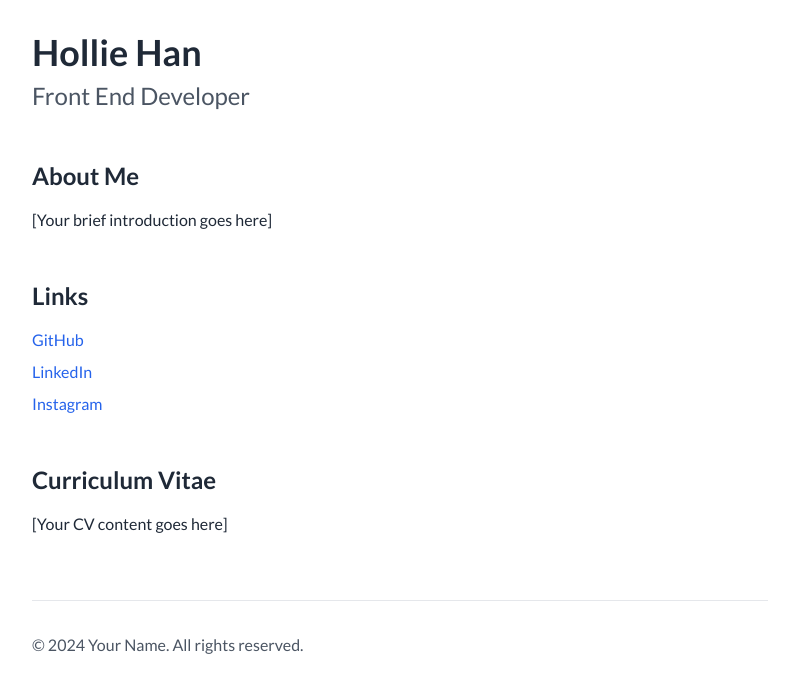
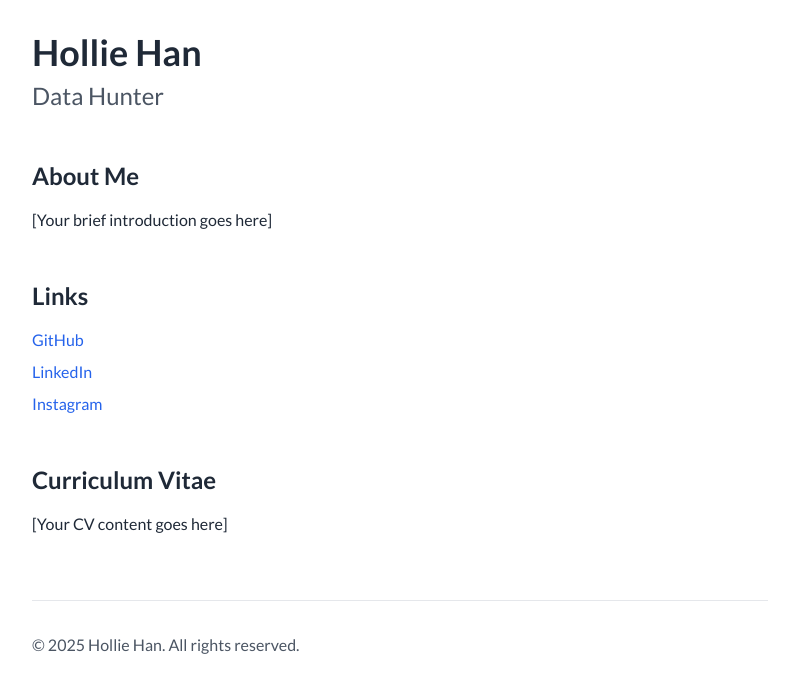
Before and after one commit to FreckleSurlier/Hollie, a plain HTML site: page index.html in a window 1280 px wide. Shown: the whole page, without its empty margins (240-1039 px from the left). Drawn offline with nearby package versions, Linux system fonts and the light colour scheme.

Commit message:
Update index.html

```diff
--- a/index.html
+++ b/index.html
@@ -3,7 +3,7 @@
 <head>
     <meta charset="UTF-8">
     <meta name="viewport" content="width=device-width, initial-scale=1.0">
-    <title>Your Name - Front End Developer</title>
+    <title>Hollie Han</title>
     <!-- Lato font -->
     <link href="https://fonts.googleapis.com/css2?family=Lato:wght@300;400;700&display=swap" rel="stylesheet">
     <!-- Tailwind CSS -->
@@ -19,7 +19,7 @@
     <div class="max-w-3xl mx-auto px-4 py-8">
         <header class="mb-12">
             <h1 class="text-4xl font-bold mb-2">Hollie Han</h1>
-            <h2 class="text-2xl text-gray-600">Front End Developer</h2>
+            <h2 class="text-2xl text-gray-600">Data Hunter</h2>
         </header>
 
         <main>
@@ -48,7 +48,7 @@
         </main>
 
         <footer class="mt-16 pt-8 border-t border-gray-200 text-gray-600">
-            <p>&copy; 2024 Your Name. All rights reserved.</p>
+            <p>&copy; 2025 Hollie Han. All rights reserved.</p>
         </footer>
     </div>
 </body>
```
